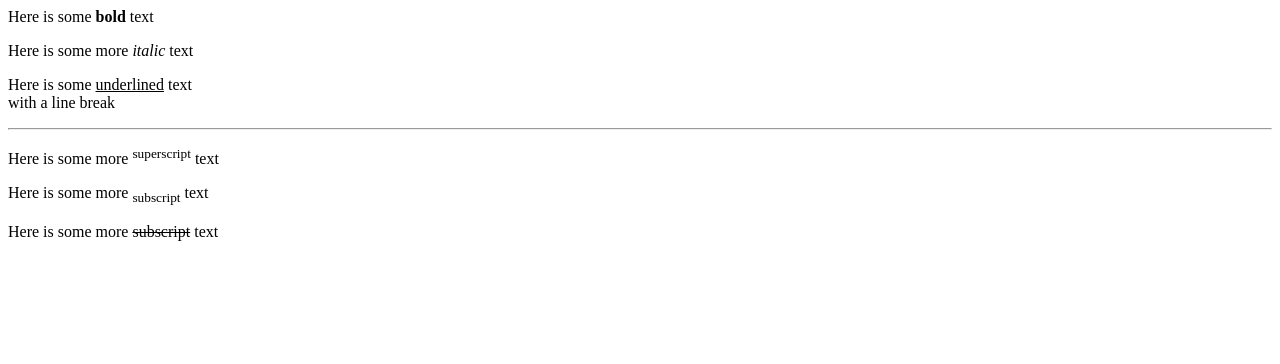
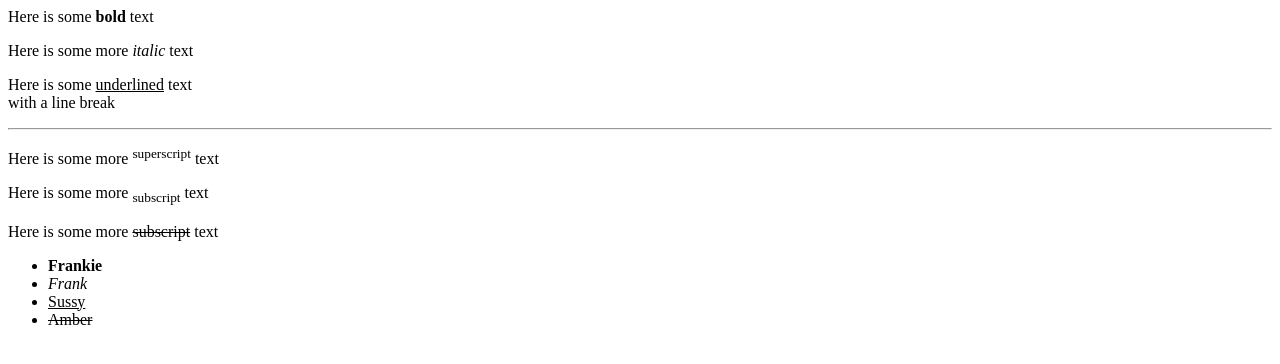
Before and after one commit to franknavarro/webcourse2.0, a plain HTML site: page 1-html/mywebpage.html in a window 1280 px wide. Drawn offline with Linux system fonts and the light colour scheme.

Commit message:
Unordered Lists

```diff
--- a/1-html/mywebpage.html
+++ b/1-html/mywebpage.html
@@ -24,5 +24,12 @@
         <!--Text with strike through-->
         <p>Here is some more <del>subscript</del> text</p>
 
+        <ul>
+            <li><strong>Frankie</strong></li>
+            <li><em>Frank</em></li>
+            <li><ins>Sussy</ins></li>
+            <li><del>Amber</del></li>
+        </ul>
+
     </body>
 </html>
```
